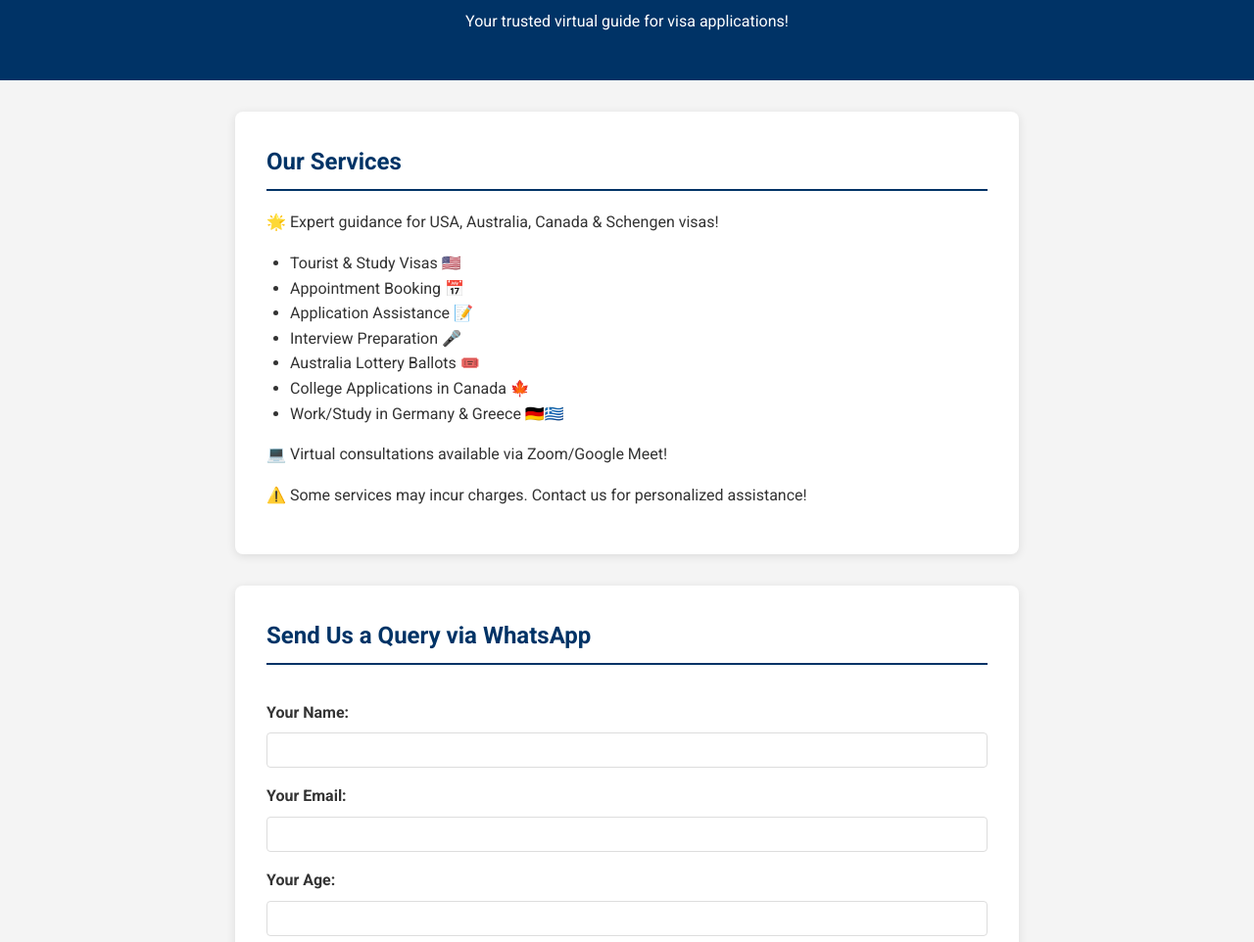
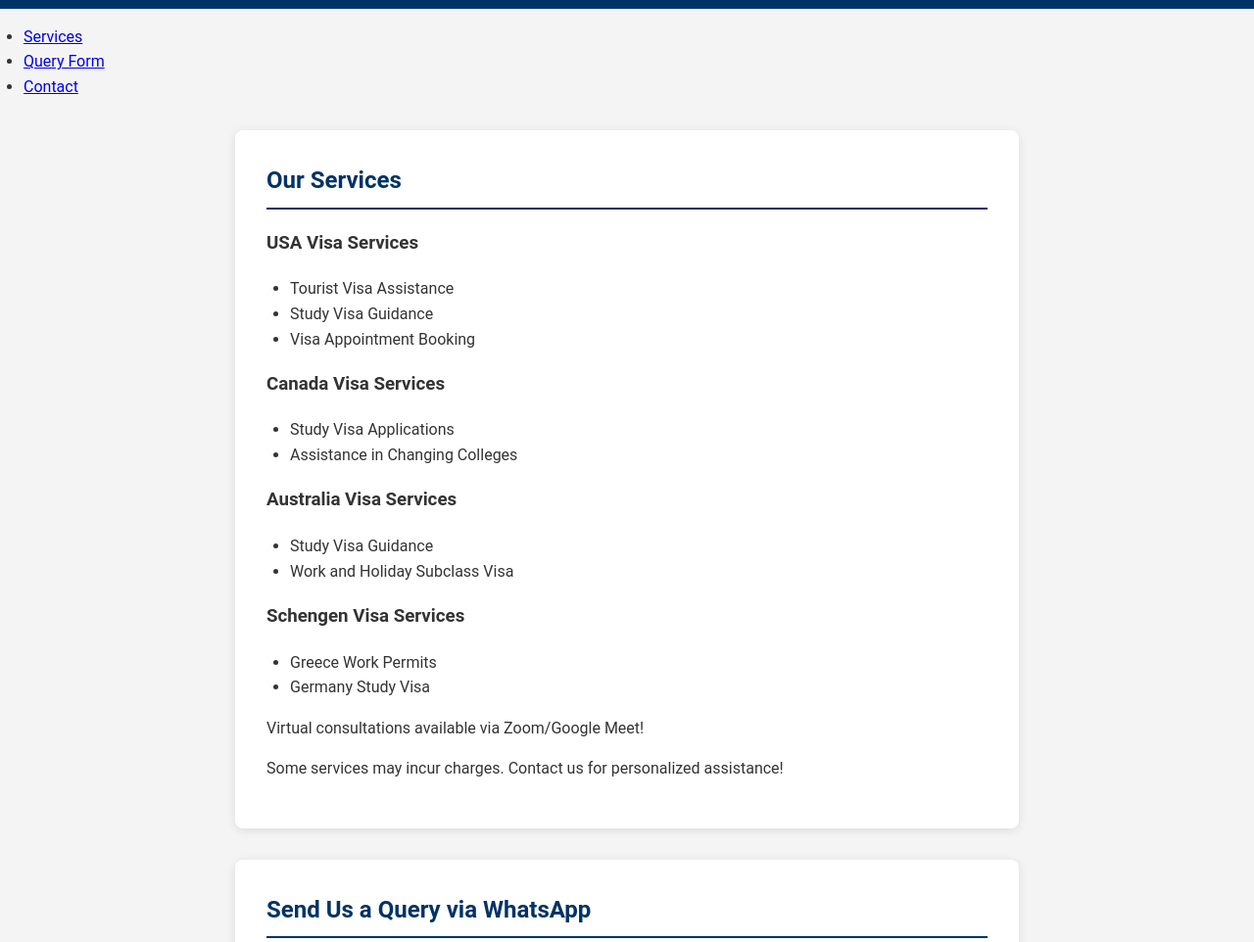
Before and after one commit to VisaPathfinders/visapathfinders.github.io, a plain HTML site: page index.html in a window 1280 px wide. Shown: the part 177-1139 px from the top of the page at 98% size. Drawn offline with Linux system fonts and the light colour scheme.

Commit message:
Update index.html

```diff
--- a/index.html
+++ b/index.html
@@ -5,34 +5,59 @@
     <meta name="viewport" content="width=device-width, initial-scale=1.0">
     <title>Visa Pathfinders - Expert Visa Guidance</title>
     <link rel="stylesheet" href="styles.css">
-    <link href="https://fonts.googleapis.com/css2?family=Roboto:wght@300;400;700&display=swap" rel="stylesheet">
+    <link href="https://fonts.googleapis.com/css2?family=Poppins:wght@300;400;600&display=swap" rel="stylesheet">
 </head>
 <body>
     <header>
-        <div class="logo-container">
-            <img src="https://via.placeholder.com/150x50?text=Visa+Pathfinders" alt="Visa Pathfinders Logo" class="logo">
-        </div>
         <h1>Visa Pathfinders</h1>
         <p>Your trusted virtual guide for visa applications!</p>
     </header>
+    <nav>
+        <ul>
+            <li><a href="#services">Services</a></li>
+            <li><a href="#query-form">Query Form</a></li>
+            <li><a href="#contact">Contact</a></li>
+        </ul>
+    </nav>
     <main>
-        <section class="services-info">
+        <section id="services" class="services-info">
             <h2>Our Services</h2>
-            <p>🌟 Expert guidance for USA, Australia, Canada & Schengen visas!</p>
-            <ul>
-                <li>Tourist & Study Visas 🇺🇸</li>
-                <li>Appointment Booking 📅</li>
-                <li>Application Assistance 📝</li>
-                <li>Interview Preparation 🎤</li>
-                <li>Australia Lottery Ballots 🎟️</li>
-                <li>College Applications in Canada 🍁</li>
-                <li>Work/Study in Germany & Greece 🇩🇪🇬🇷</li>
-            </ul>
-            <p>💻 Virtual consultations available via Zoom/Google Meet!</p>
-            <p>⚠️ Some services may incur charges. Contact us for personalized assistance!</p>
+            <div class="service-grid">
+                <div class="service-item">
+                    <h3>USA Visa Services</h3>
+                    <ul>
+                        <li>Tourist Visa Assistance</li>
+                        <li>Study Visa Guidance</li>
+                        <li>Visa Appointment Booking</li>
+                    </ul>
+                </div>
+                <div class="service-item">
+                    <h3>Canada Visa Services</h3>
+                    <ul>
+                        <li>Study Visa Applications</li>
+                        <li>Assistance in Changing Colleges</li>
+                    </ul>
+                </div>
+                <div class="service-item">
+                    <h3>Australia Visa Services</h3>
+                    <ul>
+                        <li>Study Visa Guidance</li>
+                        <li>Work and Holiday Subclass Visa</li>
+                    </ul>
+                </div>
+                <div class="service-item">
+                    <h3>Schengen Visa Services</h3>
+                    <ul>
+                        <li>Greece Work Permits</li>
+                        <li>Germany Study Visa</li>
+                    </ul>
+                </div>
+            </div>
+            <p>Virtual consultations available via Zoom/Google Meet!</p>
+            <p>Some services may incur charges. Contact us for personalized assistance!</p>
         </section>
 
-        <section class="query-form">
+        <section id="query-form" class="query-form">
             <h2>Send Us a Query via WhatsApp</h2>
             <form id="queryForm">
                 <label for="name">Your Name:</label>
@@ -71,7 +96,18 @@
                     <option value="USA">USA</option>
                     <option value="Canada">Canada</option>
                     <option value="Australia">Australia</option>
-                    <option value="Schengen Area">Schengen Area (Europe)</option>
+                    <option value="Greece">Greece</option>
+                    <option value="Germany">Germany</option>
+                </select>
+
+                <label for="serviceType">Service Type:</label>
+                <select id="serviceType" name="serviceType" required>
+                    <option value="">Select service</option>
+                    <option value="Tourist Visa">Tourist Visa</option>
+                    <option value="Study Visa">Study Visa</option>
+                    <option value="Work Visa">Work Visa</option>
+                    <option value="Visa Appointment">Visa Appointment</option>
+                    <option value="Other">Other</option>
                 </select>
 
                 <label for="query">Your Query:</label>
@@ -81,11 +117,11 @@
             </form>
         </section>
 
-        <section class="contact-info">
+        <section id="contact" class="contact-info">
             <h2>Contact Us</h2>
-            <p>📞 Call: +1 437 808 4110 | +91 781 442 2369</p>
-            <p>📧 Email: workpayal2@gmail.com</p>
-            <p>💬 Connect via WhatsApp:
+            <p>Call: +1 437 808 4110 | +91 781 442 2369</p>
+            <p>Email: workpayal2@gmail.com</p>
+            <p>Connect via WhatsApp:
                 <a href="https://wa.me/917814422369" target="_blank" class="whatsapp-button">Click here</a>
             </p>
         </section>
```
